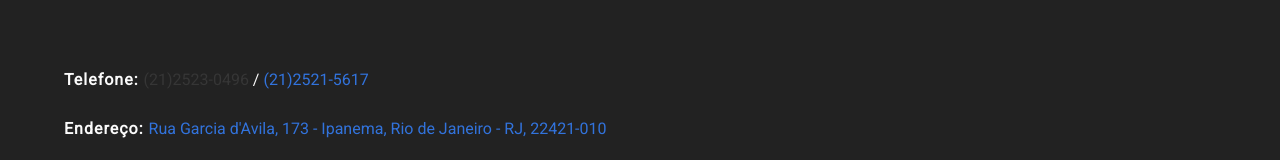
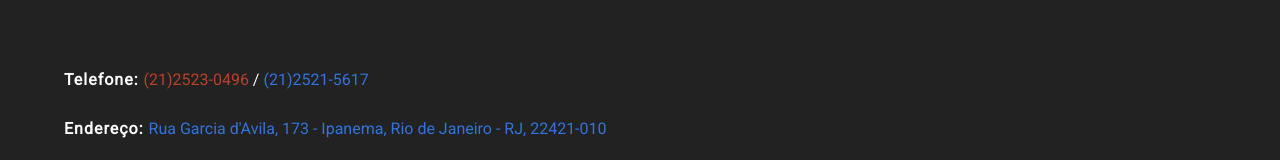
Before and after one commit to PazeAmorBareRestaurante/WebSite, a plain HTML site: page index.html in a window 1280 px wide. In both pictures the pointer is over the link "(21)2523-0496". Shown: the part 2065-2225 px from the top of the page. Drawn offline with Linux system fonts and the light colour scheme.

Commit message:
Add Link Hover Color

```diff
--- a/assets/css/main.css
+++ b/assets/css/main.css
@@ -110,6 +110,10 @@ nav.navbar .navbar-menu a.navbar-item:focus
 	background-color: #222222;
 }
 
+.footer a:hover, .footer a:active, .footer a:focus {
+	color: #B9412A;
+}
+
 .address {
 	color: #f5f5f5;
 }
```
